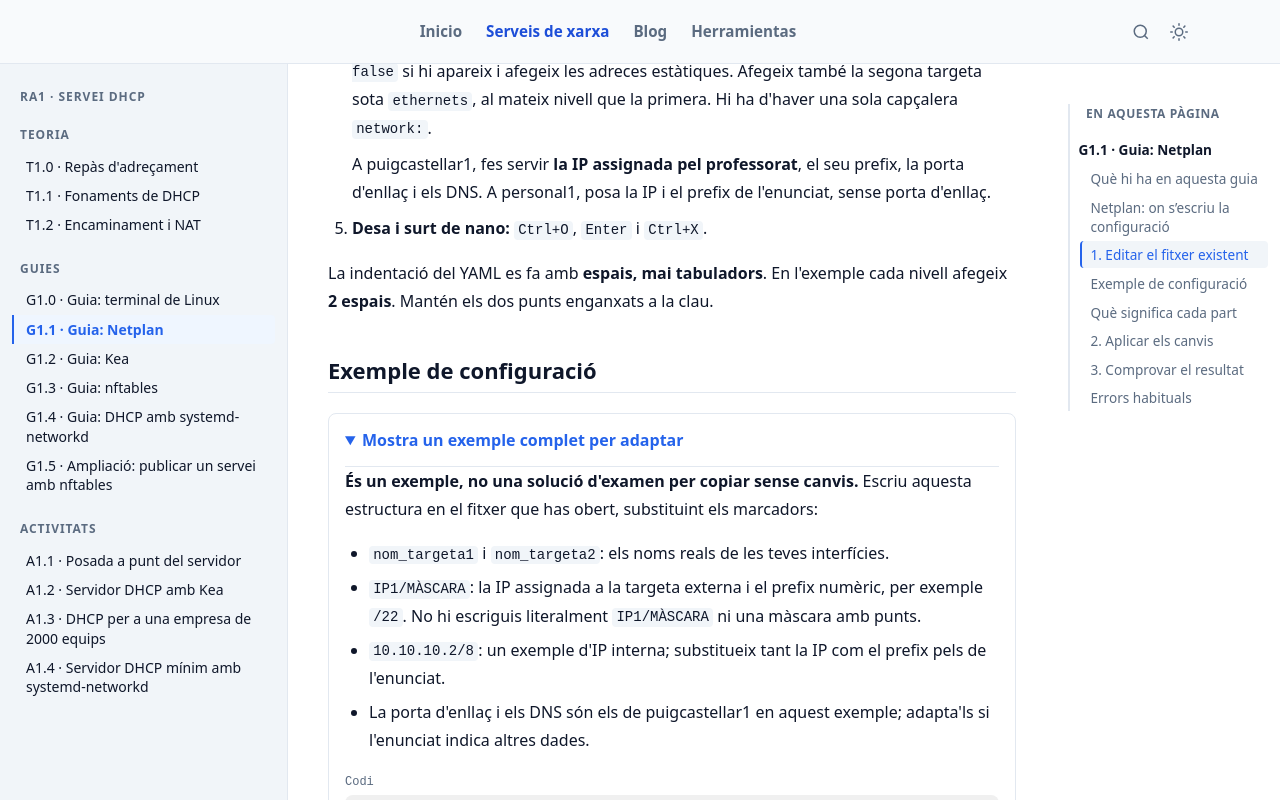
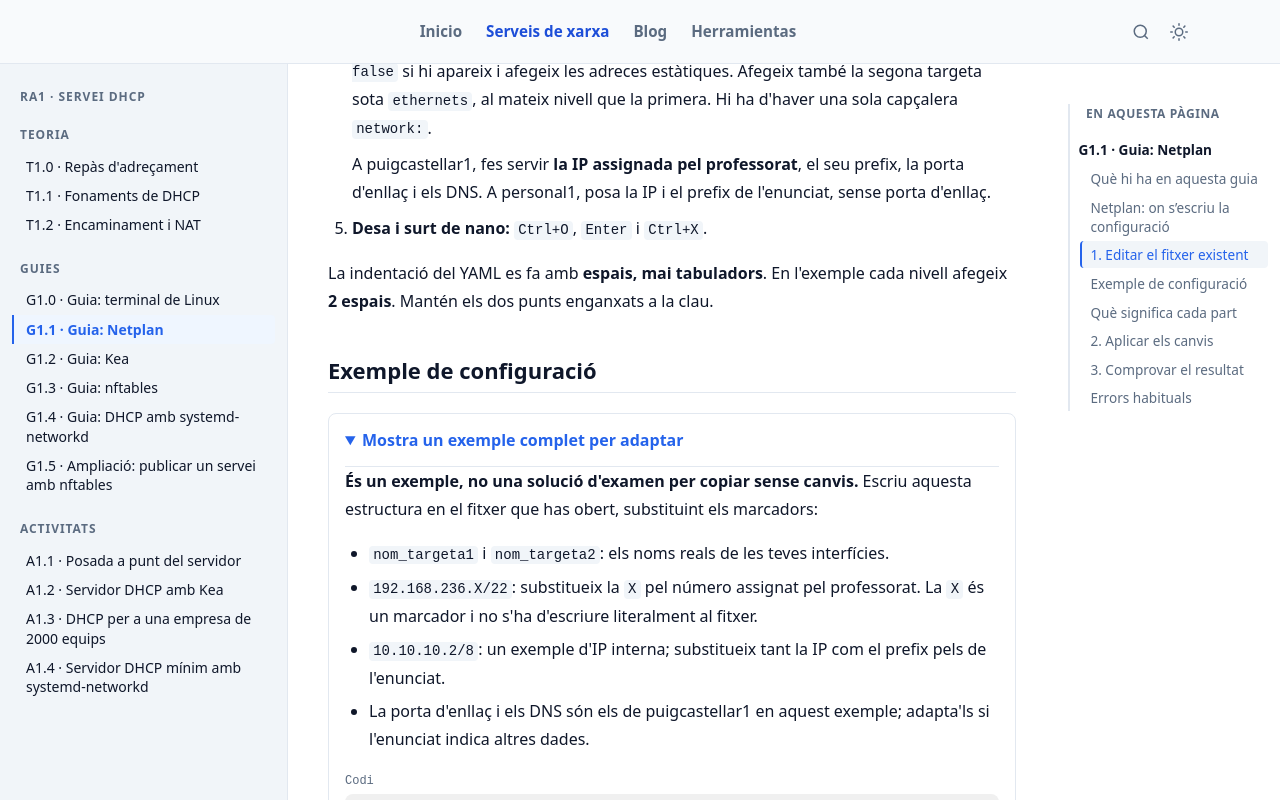
Before and after one commit to adr1mt/adr1-web, an Astro site: page /adr1-web/ra1/guies/g1-1-netplan in a window 1280 px wide. Both pictures are taken after a click on the heading "Mostra un exemple complet per adaptar". Shown: the part 1705-2505 px from the top of the page. Built offline with nearby package versions, Linux system fonts and the light colour scheme; Astro itself is replaced by a stand-in of ours; code samples lack their colours.

Commit message:
docs(netplan): use 192.168.236.X/22 in the adaptable example

```diff
--- a/src/content/ra1/guies/g1-1-netplan.mdx
+++ b/src/content/ra1/guies/g1-1-netplan.mdx
@@ -66,7 +66,7 @@ La indentació del YAML es fa amb **espais, mai tabuladors**. En l'exemple cada
 **És un exemple, no una solució d'examen per copiar sense canvis.** Escriu aquesta estructura en el fitxer que has obert, substituint els marcadors:
 
 - `nom_targeta1` i `nom_targeta2`: els noms reals de les teves interfícies.
-- `IP1/MÀSCARA`: la IP assignada a la targeta externa i el prefix numèric, per exemple `/22`. No hi escriguis literalment `IP1/MÀSCARA` ni una màscara amb punts.
+- `192.168.236.X/22`: substitueix la `X` pel número assignat pel professorat. La `X` és un marcador i no s'ha d'escriure literalment al fitxer.
 - `10.10.10.2/8`: un exemple d'IP interna; substitueix tant la IP com el prefix pels de l'enunciat.
 - La porta d'enllaç i els DNS són els de puigcastellar1 en aquest exemple; adapta'ls si l'enunciat indica altres dades.
 
@@ -78,7 +78,7 @@ network:
     nom_targeta1:                  # puigcastellar1 · enp1s0 per exemple
       dhcp4: false
       addresses:
-        - IP1/MÀSCARA
+        - 192.168.236.X/22
       nameservers:
         addresses: [192.168.236.1, 1.1.1.1]
       routes:
```
